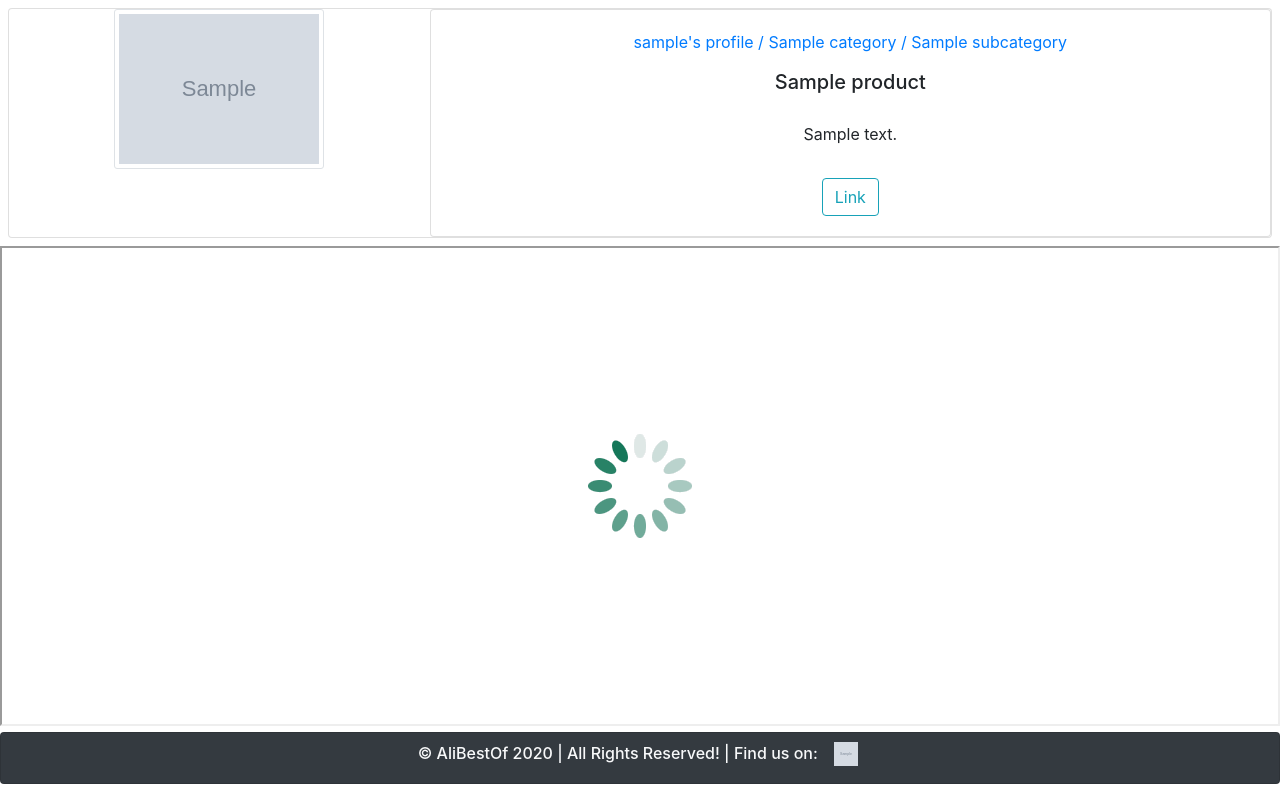
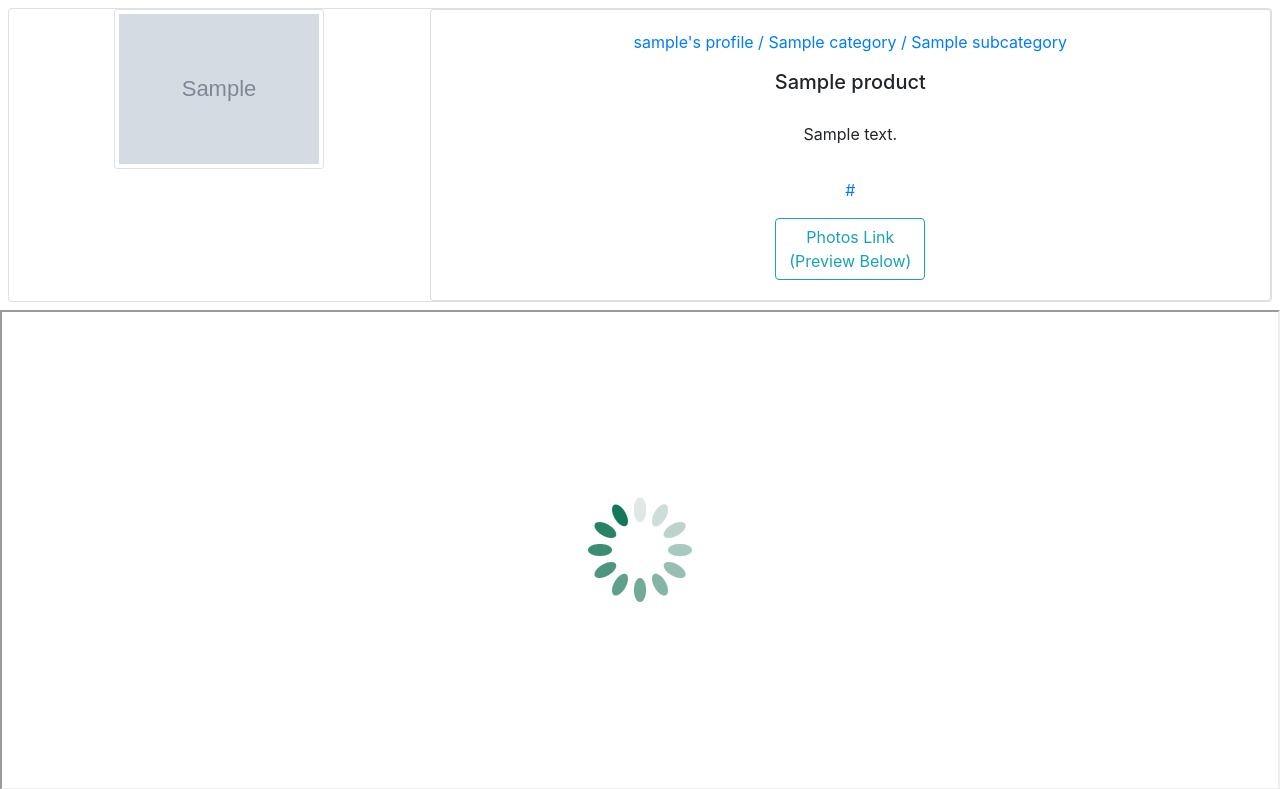
Before and after one commit to Peters8090/alibestof.pl, a Django app: page /products/p/1/ in a window 1280 px wide. Shown: the part 77-866 px from the top of the page. Run offline with Django 3.2, Linux system fonts and the light colour scheme; a user stored in the database is signed in; data comes from the database, SQL or seed files in the repository; tables that the repository leaves empty hold one stand-in row (values such as "Sample post"); grey boxes marked "Sample" are stand-in pictures; some libraries are stand-ins or nearby versions.

Commit message:
Add a photo link button to product detail page

```diff
--- a/products/static/products/css/product_detail_style.css
+++ b/products/static/products/css/product_detail_style.css
@@ -8,6 +8,11 @@
     background: url('../img/Spinner.gif') center no-repeat;
     width: 100%;
     height: 60vh;
+}
+
+.homepage-links-wrapper {
+    width: 150px;
+    text-align: center;
 }
 
 .product-info-img {
--- a/products/templates/products/product_detail.html
+++ b/products/templates/products/product_detail.html
@@ -39,14 +39,19 @@
                     <h5 class="card-title">{{ product.name }}</h5>
                     <p class="card-text">{{ product.description|linebreaks }}</p>
                     {% if auth %}
-                        {% if product.user.is_superuser %}
-                            <div>
-                                <a class="btn btn-outline-info" href="{{ product.product_link }}"
-                                   role="button">Link</a>
-                            </div>
-                        {% else %}
+                        {% if not is_homepage %}
                             <a href="{{ product.product_link }}">{{ product.product_link }}</a>
                         {% endif %}
+                        <div class="d-flex justify-content-center">
+                            <div class="homepage-links-wrapper">
+                                {% if is_homepage %}
+                                    <a class="btn btn-outline-info btn-block" href="{{ product.product_link }}"
+                                       role="button">Link</a>
+                                {% endif %}
+                                <a class="btn btn-outline-info mt-3 btn-block" href="{{ product.photos_link }}"
+                                   role="button">Photos Link <br> (Preview Below)</a>
+                            </div>
+                        </div>
                     {% else %}
                         {% if auth_error %}
                             <div class="row">
```
